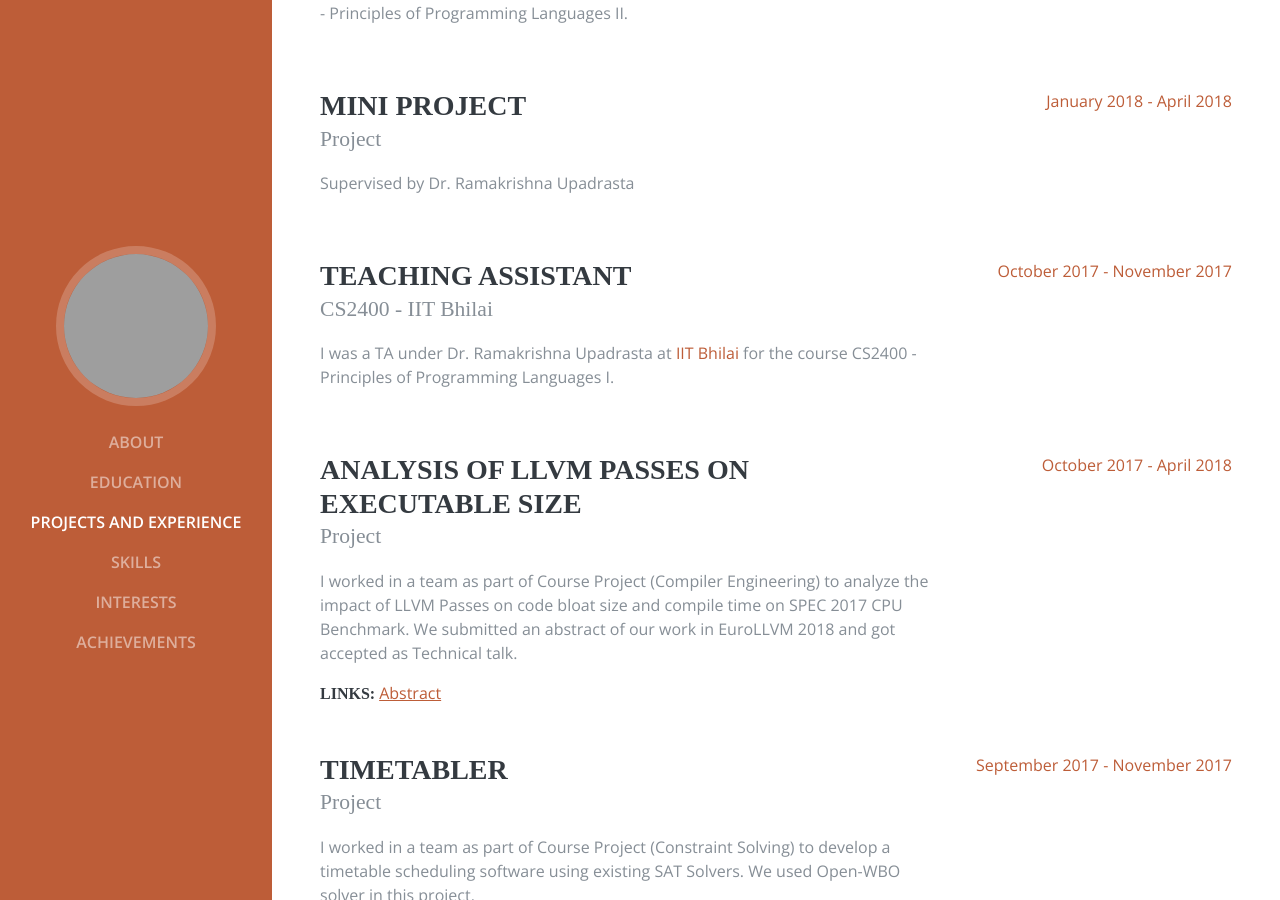
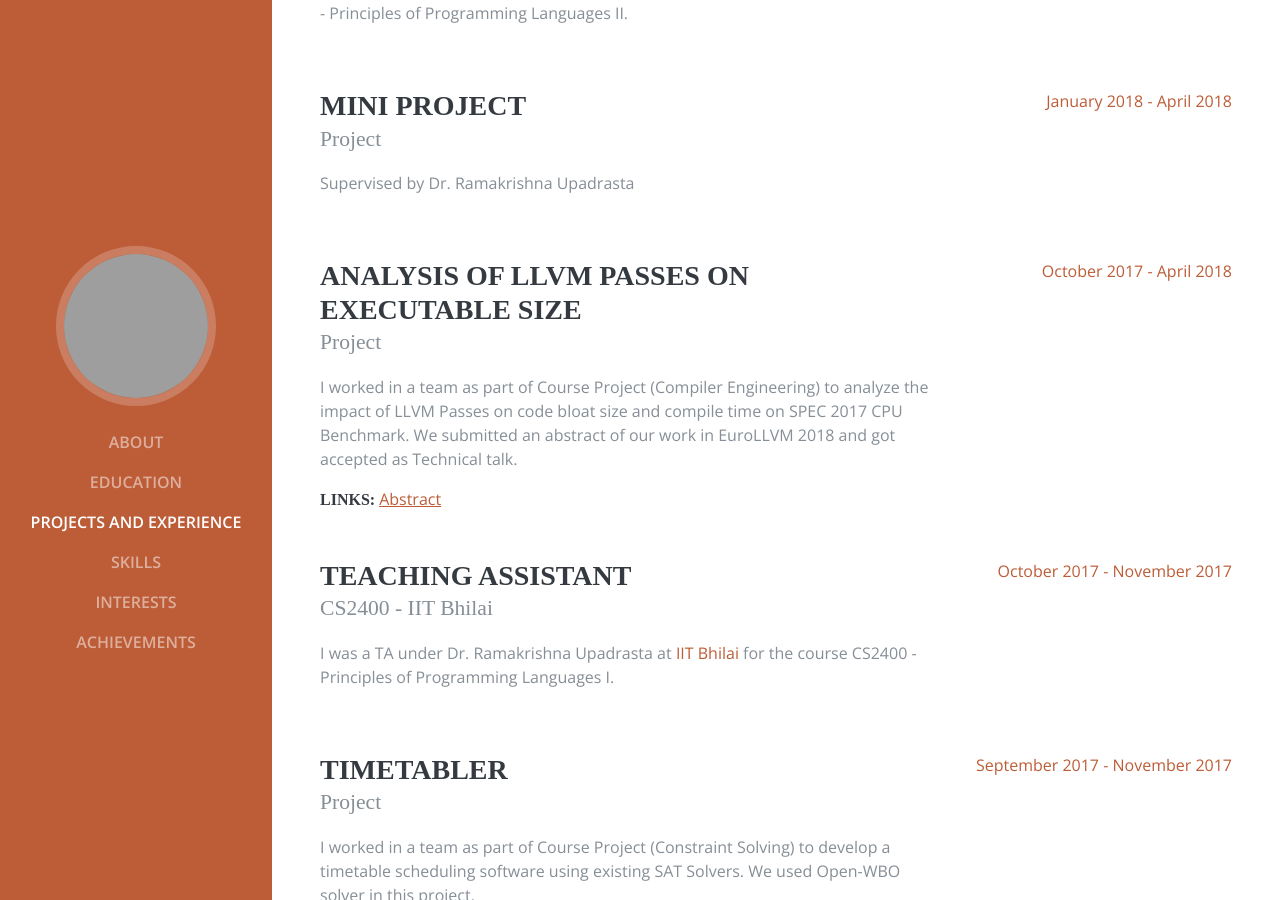
Before and after one commit to prateekkumarweb/website-jekyll, a Jekyll site: the page built from index.html, in a window 1280 px wide and 900 px high, scrolled down 2068 px. Built offline with Jekyll 4.4.1, drawn with Linux system fonts in a browser that asks for light colours; nearby versions of some CDN libraries; some web fonts are replaced; part of the change alters nothing that is shown; grey boxes are pictures that could not be loaded.

```diff
--- a/_data/me.yml
+++ b/_data/me.yml
@@ -5,8 +5,9 @@ address2: Kandi - 502285, Sangareddy, Telangana, INDIA
 publickey: AA58A8213007883D3E5F95B1CCF0B4F846B8EE31
 about: >- # Use markdown, leave two empty lines for a new paragraph
   I am a student, developer and researcher and I am currently pursuing my
-  Bachelor's degree in [Computer Science and Engineering](https://cse.iith.ac.in)
-  at [IIT Hyderabad](https://iith.ac.in).
+  Bachelor's degree in
+  [Computer Science and Engineering](https://cse.iith.ac.in) at
+  [IIT Hyderabad](https://iith.ac.in).
 
 
   Find my public repositories on GitHub
@@ -51,13 +52,6 @@ projects:
     period: January 2018 - April 2018
     description: >-
       Supervised by Dr. Ramakrishna Upadrasta
-  - title: Teaching Assistant
-    subtitle: CS2400 - IIT Bhilai
-    period: October 2017 - November 2017
-    description: >-
-      I was a TA under Dr. Ramakrishna Upadrasta at
-      [IIT Bhilai](https://iitbhilai.ac.in/) for the course CS2400 -
-      Principles of Programming Languages I.
   - title: Analysis of LLVM Passes on Executable Size
     subtitle: Project
     period: October 2017 - April 2018
@@ -69,6 +63,13 @@ projects:
     links:
       - title: Abstract
         href: https://llvm.org/devmtg/2018-04/talks.html#Talk_3
+  - title: Teaching Assistant
+    subtitle: CS2400 - IIT Bhilai
+    period: October 2017 - November 2017
+    description: >-
+      I was a TA under Dr. Ramakrishna Upadrasta at
+      [IIT Bhilai](https://iitbhilai.ac.in/) for the course CS2400 -
+      Principles of Programming Languages I.
   - title: Timetabler
     subtitle: Project
     period: September 2017 - November 2017
```
